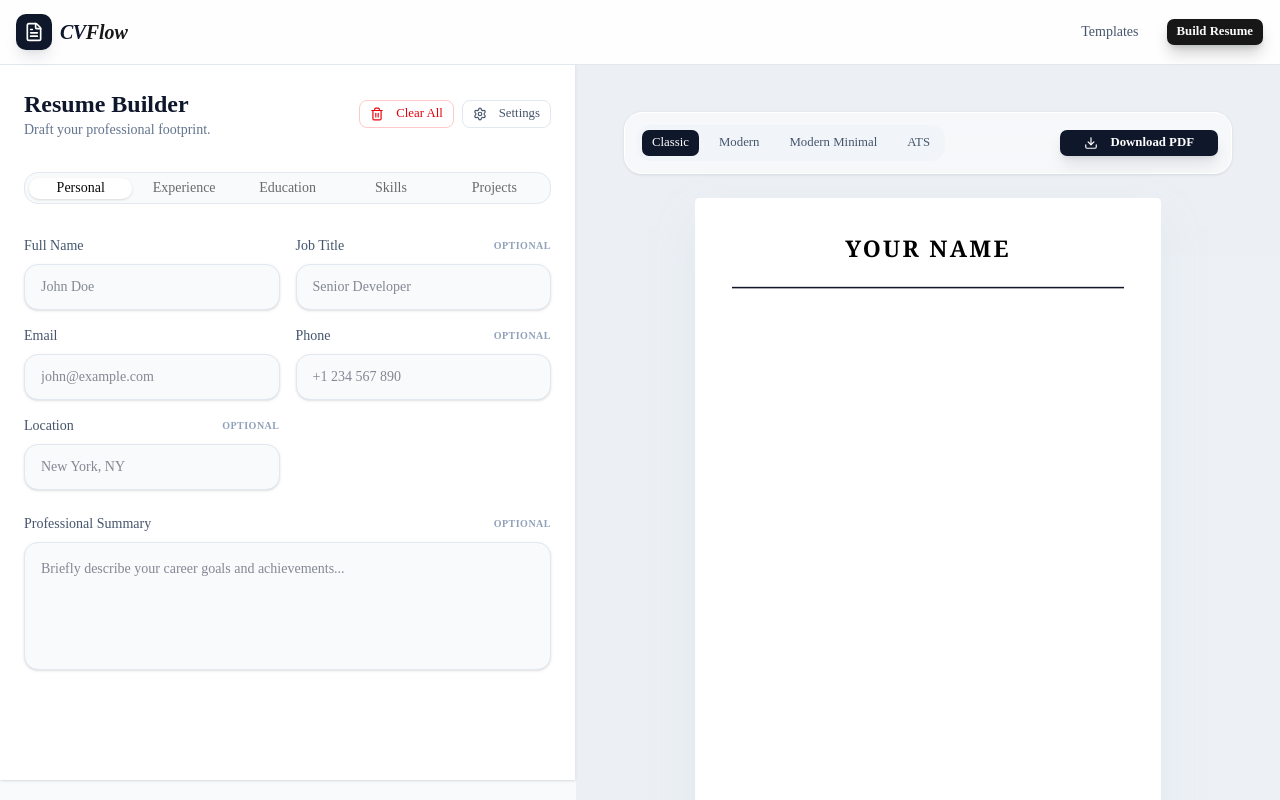
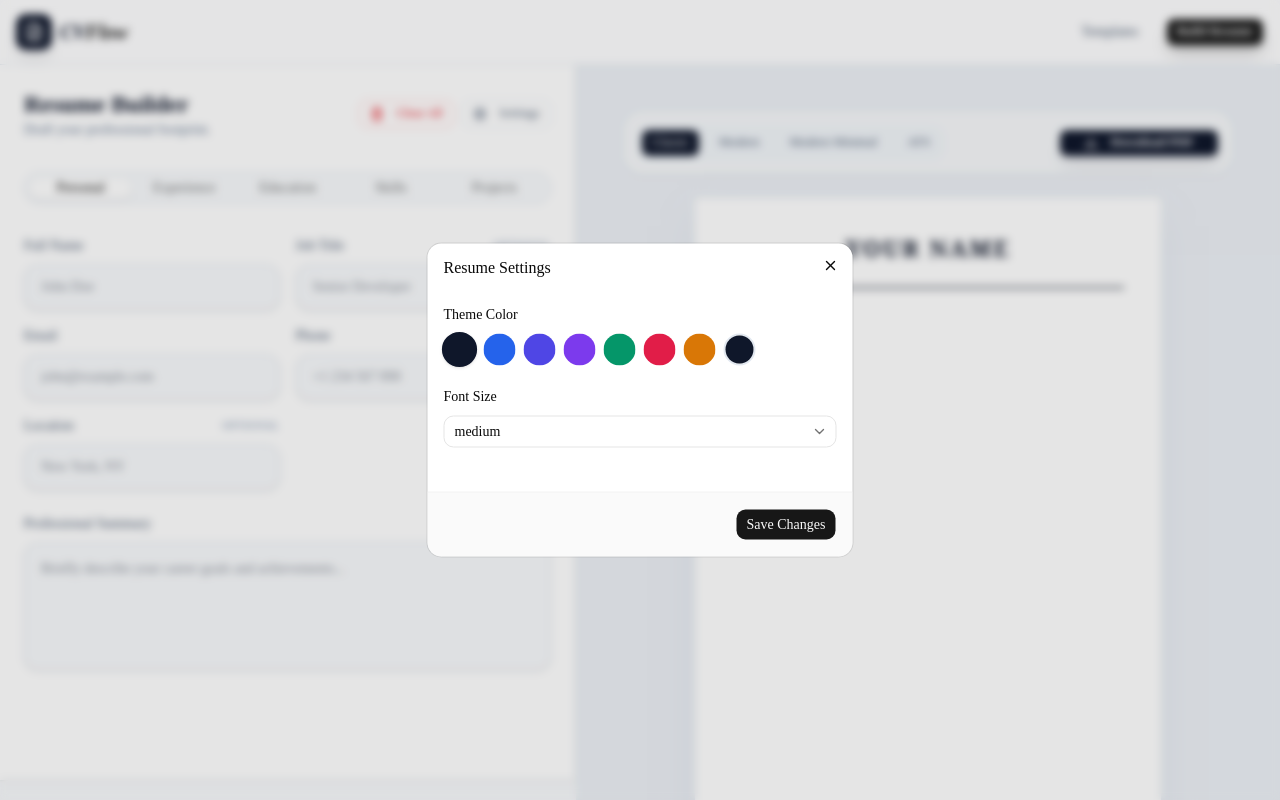
Before and after one commit to Ankit7347/buildresume, a Next.js app: page /builder in a window 1280 px wide. Both pictures are taken after a click on the button "Settings". Shown: the top 800 px of the page. Built offline with nearby package versions, Linux system fonts and the light colour scheme.

Commit message:
fix ui more

```diff
--- a/src/app/builder/page.jsx
+++ b/src/app/builder/page.jsx
@@ -17,6 +17,23 @@ import {
   Plus,
 } from "lucide-react";
 import { Tabs, TabsContent, TabsList, TabsTrigger } from "@/components/ui/tabs";
+import {
+  Dialog,
+  DialogContent,
+  DialogHeader,
+  DialogTitle,
+  DialogFooter,
+} from "@/components/ui/dialog";
+import { Label } from "@/components/ui/label";
+import {
+  Select,
+  SelectContent,
+  SelectItem,
+  SelectTrigger,
+  SelectValue
+} from "@/components/ui/select";
+import { Input } from "@/components/ui/input";
+
 
 // Templates
 import { ClassicTemplate } from "@/components/templates/ClassicTemplate";
@@ -31,8 +48,19 @@ export default function BuilderPage() {
   );
   const [activeTemplate, setActiveTemplate] = useState("classic");
   const [isPreviewOpen, setIsPreviewOpen] = useState(false);
+  const [isSettingsOpen, setIsSettingsOpen] = useState(false);
   const [mounted, setMounted] = useState(false);
   const [previewScale, setPreviewScale] = useState(1);
+  const colorPresets = [
+    { name: "Slate", value: "#0f172a" },
+    { name: "Blue", value: "#2563eb" },
+    { name: "Indigo", value: "#4f46e5" },
+    { name: "Violet", value: "#7c3aed" },
+    { name: "Emerald", value: "#059669" },
+    { name: "Rose", value: "#e11d48" },
+    { name: "Amber", value: "#d97706" },
+  ];
+
   useEffect(() => {
     const updateScale = () => {
       const screenWidth = window.innerWidth;
@@ -141,10 +169,12 @@ export default function BuilderPage() {
                 <Button
                   variant="outline"
                   size="sm"
-                  className="hidden sm:flex bg-white border-slate-200 text-slate-600 hover:bg-slate-50"
+                  onClick={() => setIsSettingsOpen(true)}
+                  className="flex-1 sm:flex-none bg-white border-slate-200 text-slate-600 hover:bg-slate-50 transition-colors"
                 >
                   <Settings className="w-4 h-4 mr-2" /> Settings
                 </Button>
+
               </div>
             </header>
 
@@ -680,9 +710,21 @@ export default function BuilderPage() {
                 <Button
                   size="sm"
                   variant="outline"
+                  onClick={() => setIsSettingsOpen(true)}
+                  className="bg-white/10 border-white/20 text-white hover:bg-white/20"
+                >
+                  <Settings className="w-4 h-4 sm:mr-2" />
+                  <span className="hidden sm:inline">Settings</span>
+                </Button>
+
+                <Button
+                  size="sm"
+                  variant="outline"
                   onClick={() => handlePrint()}
+                  className="bg-white/10 border-white/20 text-white hover:bg-white/20"
                 >
-                  <Download className="w-4 h-4" />
+                  <Download className="w-4 h-4 sm:mr-2" />
+                  <span className="hidden sm:inline">Download</span>
                 </Button>
 
                 <Button
@@ -731,6 +773,73 @@ export default function BuilderPage() {
           </div>
         </div>
       )}
+
+      {/* Settings Dialog */}
+      <Dialog open={isSettingsOpen} onOpenChange={setIsSettingsOpen}>
+        <DialogContent className="sm:max-w-[425px]">
+          <DialogHeader>
+            <DialogTitle>Resume Settings</DialogTitle>
+          </DialogHeader>
+          <div className="grid gap-6 py-4">
+            {/* Theme Color */}
+            <div className="space-y-3">
+              <Label>Theme Color</Label>
+              <div className="flex flex-wrap gap-2">
+                {colorPresets.map((color) => (
+                  <button
+                    key={color.value}
+                    className={`w-8 h-8 rounded-full border-2 transition-all ${
+                      resumeData.settings?.primaryColor === color.value
+                        ? "border-slate-900 scale-110 shadow-sm"
+                        : "border-transparent"
+                    }`}
+                    style={{ backgroundColor: color.value }}
+                    onClick={() =>
+                      handleUpdateField("settings", "primaryColor", color.value)
+                    }
+                    title={color.name}
+                  />
+                ))}
+                <div className="relative w-8 h-8 rounded-full border-2 border-slate-200 overflow-hidden ring-offset-2 focus-within:ring-2 focus-within:ring-slate-400">
+                  <input
+                    type="color"
+                    className="absolute inset-0 w-full h-full cursor-pointer scale-150 outline-none border-none p-0"
+                    value={resumeData.settings?.primaryColor || "#0f172a"}
+                    onChange={(e) =>
+                      handleUpdateField("settings", "primaryColor", e.target.value)
+                    }
+                  />
+                </div>
+              </div>
+            </div>
+
+            {/* Font Size */}
+            <div className="space-y-3">
+              <Label>Font Size</Label>
+              <Select
+                value={resumeData.settings?.fontSize || "medium"}
+                onValueChange={(value) =>
+                  handleUpdateField("settings", "fontSize", value)
+                }
+              >
+                <SelectTrigger className="w-full">
+                  <SelectValue placeholder="Select font size" />
+                </SelectTrigger>
+                <SelectContent>
+                  <SelectItem value="small">Small</SelectItem>
+                  <SelectItem value="medium">Medium</SelectItem>
+                  <SelectItem value="large">Large</SelectItem>
+                </SelectContent>
+              </Select>
+            </div>
+          </div>
+          <DialogFooter>
+            <Button onClick={() => setIsSettingsOpen(false)} className="w-full sm:w-auto">
+              Save Changes
+            </Button>
+          </DialogFooter>
+        </DialogContent>
+      </Dialog>
     </div>
   );
 }
--- a/src/components/templates/ATSResumeTemplate.tsx
+++ b/src/components/templates/ATSResumeTemplate.tsx
@@ -6,13 +6,20 @@ interface ATSResumeTemplateProps {
 }
 
 const ATSResumeTemplateComponent = ({ data }: ATSResumeTemplateProps) => {
-  const { personalInfo, experience, education, skills, projects } = data;
+  const { personalInfo, experience, education, skills, projects, settings } = data;
+  const primaryColor = settings?.primaryColor || "#000000";
+
+  const fontSizeMap = {
+    small: "text-xs",
+    medium: "text-sm",
+    large: "text-base",
+  };
+  const baseFontSize = fontSizeMap[settings?.fontSize || "medium"];
 
   return (
-    <div className="min-h-[297mm] mx-auto bg-white p-10 text-black font-sans">
-
+    <div className={`min-h-[297mm] mx-auto bg-white p-10 text-black font-sans ${baseFontSize}`}>
       <header className="text-center mb-6">
-        <h1 className="text-2xl font-bold">{personalInfo.fullName}</h1>
+        <h1 className="text-2xl font-bold" style={{ color: primaryColor }}>{personalInfo.fullName}</h1>
 
         <p className="text-sm">
           {personalInfo.email} | {personalInfo.phone} | {personalInfo.location}
--- a/src/components/templates/ClassicTemplate.tsx
+++ b/src/components/templates/ClassicTemplate.tsx
@@ -6,14 +6,23 @@ interface ClassicTemplateProps {
 }
 
 const ClassicTemplateComponent = ({ data }: ClassicTemplateProps) => {
-  const { personalInfo, experience, education, skills, projects } = data;
+  const { personalInfo, experience, education, skills, projects, settings } = data;
+  const primaryColor = settings?.primaryColor || "#000000";
+
+  const fontSizeMap = {
+    small: "text-xs",
+    medium: "text-sm",
+    large: "text-base",
+  };
+
+  const baseFontSize = fontSizeMap[settings?.fontSize || "medium"];
 
   return (
-    <div className="p-12 min-h-[297mm] font-serif text-gray-800 leading-relaxed bg-white">
+    <div className={`p-12 min-h-[297mm] font-serif text-gray-800 leading-relaxed bg-white ${baseFontSize}`}>
       {/* Header */}
-      <header className="text-center mb-8 border-b-2 border-gray-900 pb-6">
-        <h1 className="text-3xl font-bold uppercase tracking-widest mb-2 text-black">
-          {personalInfo.fullName || 'YOUR NAME'}
+      <header className="text-center mb-8 pb-6" style={{ borderBottom: `2px solid ${primaryColor}` }}>
+        <h1 className="text-3xl font-bold uppercase tracking-widest mb-2" style={{ color: primaryColor }}>
+          {personalInfo.fullName || "YOUR NAME"}
         </h1>
         <div className="flex justify-center flex-wrap gap-x-3 gap-y-1 text-sm text-gray-600 font-sans">
           {personalInfo.email && <span>{personalInfo.email}</span>}
@@ -40,7 +49,7 @@ const ClassicTemplateComponent = ({ data }: ClassicTemplateProps) => {
       {/* Summary */}
       {personalInfo.summary && (
         <section className="mb-8">
-          <h3 className="text-lg font-bold uppercase border-b border-gray-300 mb-3 text-black tracking-tight">
+          <h3 className="text-lg font-bold uppercase border-b mb-3 tracking-tight" style={{ color: primaryColor, borderBottomColor: `${primaryColor}40` }}>
             Professional Summary
           </h3>
           <p className="text-sm text-gray-700 leading-relaxed text-justify">
@@ -52,7 +61,7 @@ const ClassicTemplateComponent = ({ data }: ClassicTemplateProps) => {
       {/* Experience */}
       {experience.length > 0 && (
         <section className="mb-8">
-          <h3 className="text-lg font-bold uppercase border-b border-gray-300 mb-4 text-black tracking-tight">
+          <h3 className="text-lg font-bold uppercase border-b mb-4 tracking-tight" style={{ color: primaryColor, borderBottomColor: `${primaryColor}40` }}>
             Experience
           </h3>
           <div className="space-y-6">
@@ -80,7 +89,7 @@ const ClassicTemplateComponent = ({ data }: ClassicTemplateProps) => {
       {/* Education */}
       {education.length > 0 && (
         <section className="mb-8">
-          <h3 className="text-lg font-bold uppercase border-b border-gray-300 mb-4 text-black tracking-tight">
+          <h3 className="text-lg font-bold uppercase border-b mb-4 tracking-tight" style={{ color: primaryColor, borderBottomColor: `${primaryColor}40` }}>
             Education
           </h3>
           <div className="space-y-4">
@@ -105,7 +114,7 @@ const ClassicTemplateComponent = ({ data }: ClassicTemplateProps) => {
       {/* Projects */}
       {projects.length > 0 && (
         <section className="mb-8">
-          <h3 className="text-lg font-bold uppercase border-b border-gray-300 mb-4 text-black tracking-tight">
+          <h3 className="text-lg font-bold uppercase border-b mb-4 tracking-tight" style={{ color: primaryColor, borderBottomColor: `${primaryColor}40` }}>
             Key Projects
           </h3>
           <div className="space-y-4">
@@ -124,7 +133,7 @@ const ClassicTemplateComponent = ({ data }: ClassicTemplateProps) => {
       {/* Skills */}
       {skills.length > 0 && (
         <section className="mb-8">
-          <h3 className="text-lg font-bold uppercase border-b border-gray-300 mb-3 text-black tracking-tight">
+          <h3 className="text-lg font-bold uppercase border-b mb-3 tracking-tight" style={{ color: primaryColor, borderBottomColor: `${primaryColor}40` }}>
             Professional Skills
           </h3>
           <div className="flex flex-wrap gap-x-6 gap-y-2">
--- a/src/components/templates/ModernMinimalTemplate.tsx
+++ b/src/components/templates/ModernMinimalTemplate.tsx
@@ -6,14 +6,21 @@ interface ModernMinimalTemplateProps {
 }
 
 const ModernMinimalTemplateComponent = ({ data }: ModernMinimalTemplateProps) => {
-  const { personalInfo, experience, education, skills, projects } = data;
+  const { personalInfo, experience, education, skills, projects, settings } = data;
+  const primaryColor = settings?.primaryColor || "#1f2937";
+
+  const fontSizeMap = {
+    small: "text-xs",
+    medium: "text-sm",
+    large: "text-base",
+  };
+  const baseFontSize = fontSizeMap[settings?.fontSize || "medium"];
 
   return (
-    <div className="min-h-[297mm] mx-auto bg-white p-10 text-gray-800 font-sans">
-
+    <div className={`min-h-[297mm] mx-auto bg-white p-10 text-gray-800 font-sans ${baseFontSize}`}>
       {/* Header */}
       <header className="mb-8">
-        <h1 className="text-3xl font-bold">{personalInfo.fullName}</h1>
+        <h1 className="text-3xl font-bold" style={{ color: primaryColor }}>{personalInfo.fullName}</h1>
         <p className="text-gray-500">{personalInfo.title}</p>
 
         <div className="flex flex-wrap gap-4 text-sm text-gray-600 mt-2">
@@ -26,7 +33,7 @@ const ModernMinimalTemplateComponent = ({ data }: ModernMinimalTemplateProps) =>
       {/* Summary */}
       {personalInfo.summary && (
         <section className="mb-6">
-          <h2 className="text-lg font-semibold border-b pb-1 mb-2">Summary</h2>
+          <h2 className="text-lg font-semibold border-b pb-1 mb-2" style={{ borderColor: `${primaryColor}40` }}>Summary</h2>
           <p className="text-sm text-gray-700">{personalInfo.summary}</p>
         </section>
       )}
@@ -34,7 +41,7 @@ const ModernMinimalTemplateComponent = ({ data }: ModernMinimalTemplateProps) =>
       {/* Experience */}
       {experience.length > 0 && (
         <section className="mb-6">
-          <h2 className="text-lg font-semibold border-b pb-1 mb-3">Experience</h2>
+          <h2 className="text-lg font-semibold border-b pb-1 mb-3" style={{ borderColor: `${primaryColor}40` }}>Experience</h2>
 
           <div className="space-y-4">
             {experience.map((exp) => (
@@ -62,7 +69,7 @@ const ModernMinimalTemplateComponent = ({ data }: ModernMinimalTemplateProps) =>
       {/* Projects */}
       {projects.length > 0 && (
         <section className="mb-6">
-          <h2 className="text-lg font-semibold border-b pb-1 mb-3">Projects</h2>
+          <h2 className="text-lg font-semibold border-b pb-1 mb-3" style={{ borderColor: `${primaryColor}40` }}>Projects</h2>
 
           {projects.map((project) => (
             <div key={project.id} className="mb-3">
@@ -76,7 +83,7 @@ const ModernMinimalTemplateComponent = ({ data }: ModernMinimalTemplateProps) =>
       {/* Education */}
       {education.length > 0 && (
         <section className="mb-6">
-          <h2 className="text-lg font-semibold border-b pb-1 mb-3">Education</h2>
+          <h2 className="text-lg font-semibold border-b pb-1 mb-3" style={{ borderColor: `${primaryColor}40` }}>Education</h2>
 
           {education.map((edu) => (
             <div key={edu.id}>
@@ -95,7 +102,7 @@ const ModernMinimalTemplateComponent = ({ data }: ModernMinimalTemplateProps) =>
       {/* Skills */}
       {skills.length > 0 && (
         <section>
-          <h2 className="text-lg font-semibold border-b pb-1 mb-3">Skills</h2>
+          <h2 className="text-lg font-semibold border-b pb-1 mb-3" style={{ borderColor: `${primaryColor}40` }}>Skills</h2>
 
           <div className="flex flex-wrap gap-2">
             {skills.map((skill) => (
--- a/src/components/templates/ModernTemplate.tsx
+++ b/src/components/templates/ModernTemplate.tsx
@@ -6,12 +6,20 @@ interface ModernTemplateProps {
 }
 
 const ModernTemplateComponent = ({ data }: ModernTemplateProps) => {
-  const { personalInfo, experience, education, skills, projects } = data;
+  const { personalInfo, experience, education, skills, projects, settings } = data;
+  const primaryColor = settings?.primaryColor || "#0f172a";
+
+  const fontSizeMap = {
+    small: "text-xs",
+    medium: "text-sm",
+    large: "text-base",
+  };
+  const baseFontSize = fontSizeMap[settings?.fontSize || "medium"];
 
   return (
-    <div className="flex h-full min-h-[297mm] bg-white text-slate-800 font-sans">
+    <div className={`flex h-full min-h-[297mm] bg-white text-slate-800 font-sans ${baseFontSize}`}>
       {/* Sidebar */}
-      <aside className="w-[30%] bg-slate-900 text-white p-8 space-y-8">
+      <aside className="w-[30%] text-white p-8 space-y-8" style={{ backgroundColor: primaryColor }}>
         <div className="space-y-4">
           <div className="w-24 h-24 bg-slate-700 rounded-2xl flex items-center justify-center text-3xl font-bold uppercase overflow-hidden">
             {personalInfo.fullName ? personalInfo.fullName[0] : "?"}
@@ -146,7 +154,7 @@ const ModernTemplateComponent = ({ data }: ModernTemplateProps) => {
                     </span>
                   </div>
 
-                  <p className="text-xs font-bold text-blue-600">
+                  <p className="text-xs font-bold" style={{ color: primaryColor }}>
                     {exp.company}
                   </p>
 
--- a/src/lib/types.ts
+++ b/src/lib/types.ts
@@ -33,6 +33,11 @@ export interface ResumeData {
     name: string;
     level: string; // e.g., Beginner, Intermediate, Expert
   }[];
+  languages: {
+    id: string;
+    name: string;
+    proficiency: string;
+  }[];
   projects: {
     id: string;
     name: string;
@@ -40,25 +45,28 @@ export interface ResumeData {
     link?: string;
     technologies: string[];
   }[];
-  languages: {
-    id: string;
-    name: string;
-    proficiency: string;
-  }[];
+  settings: {
+    primaryColor: string;
+    fontSize: "small" | "medium" | "large";
+  };
 }
 
 export const initialResumeData: ResumeData = {
   personalInfo: {
-    fullName: '',
-    email: '',
-    phone: '',
-    location: '',
-    title: '',
-    summary: '',
+    fullName: "",
+    email: "",
+    phone: "",
+    location: "",
+    title: "",
+    summary: "",
   },
   experience: [],
   education: [],
   skills: [],
   projects: [],
   languages: [],
+  settings: {
+    primaryColor: "#0f172a", // Default Slate 900
+    fontSize: "medium",
+  },
 };
```
